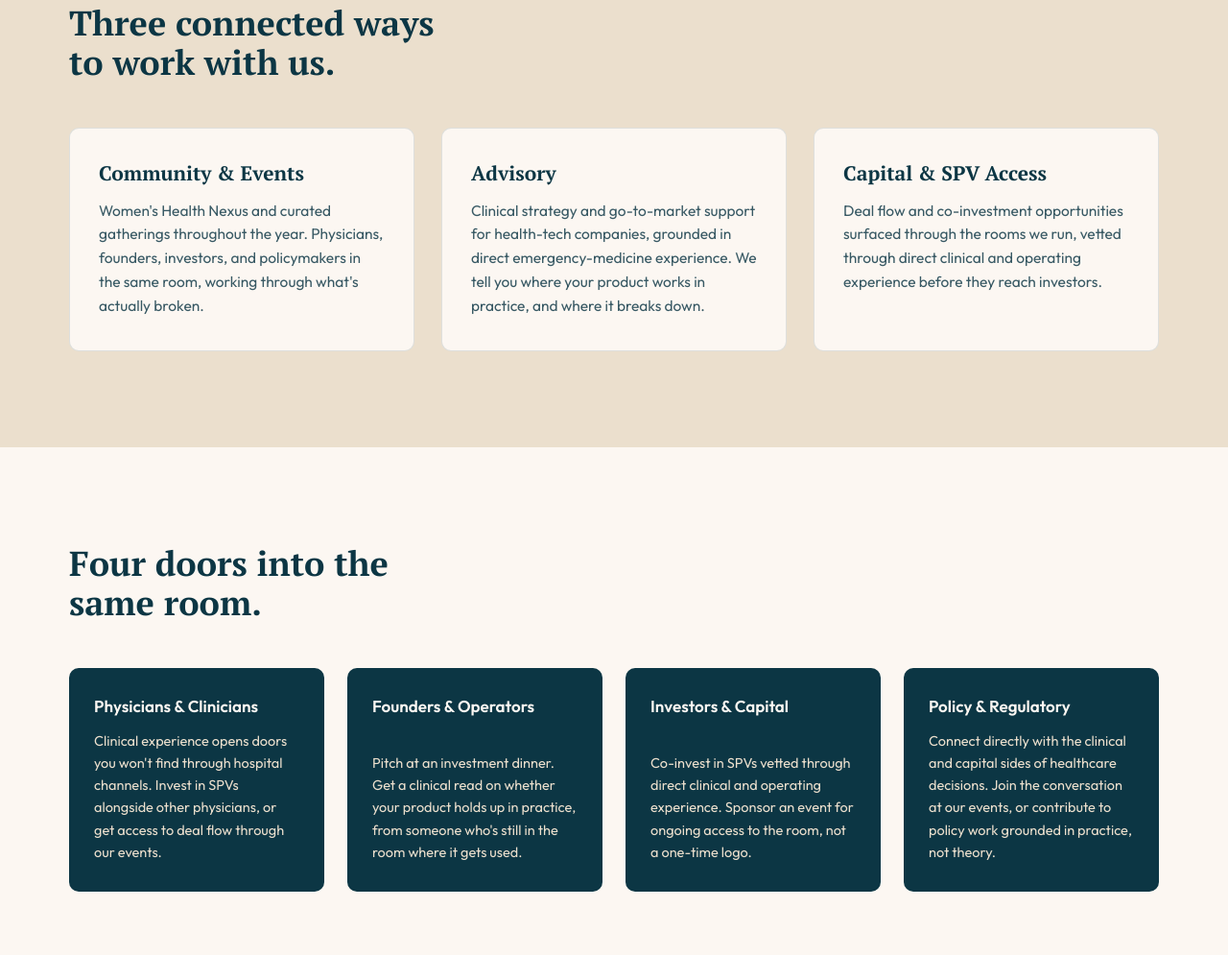
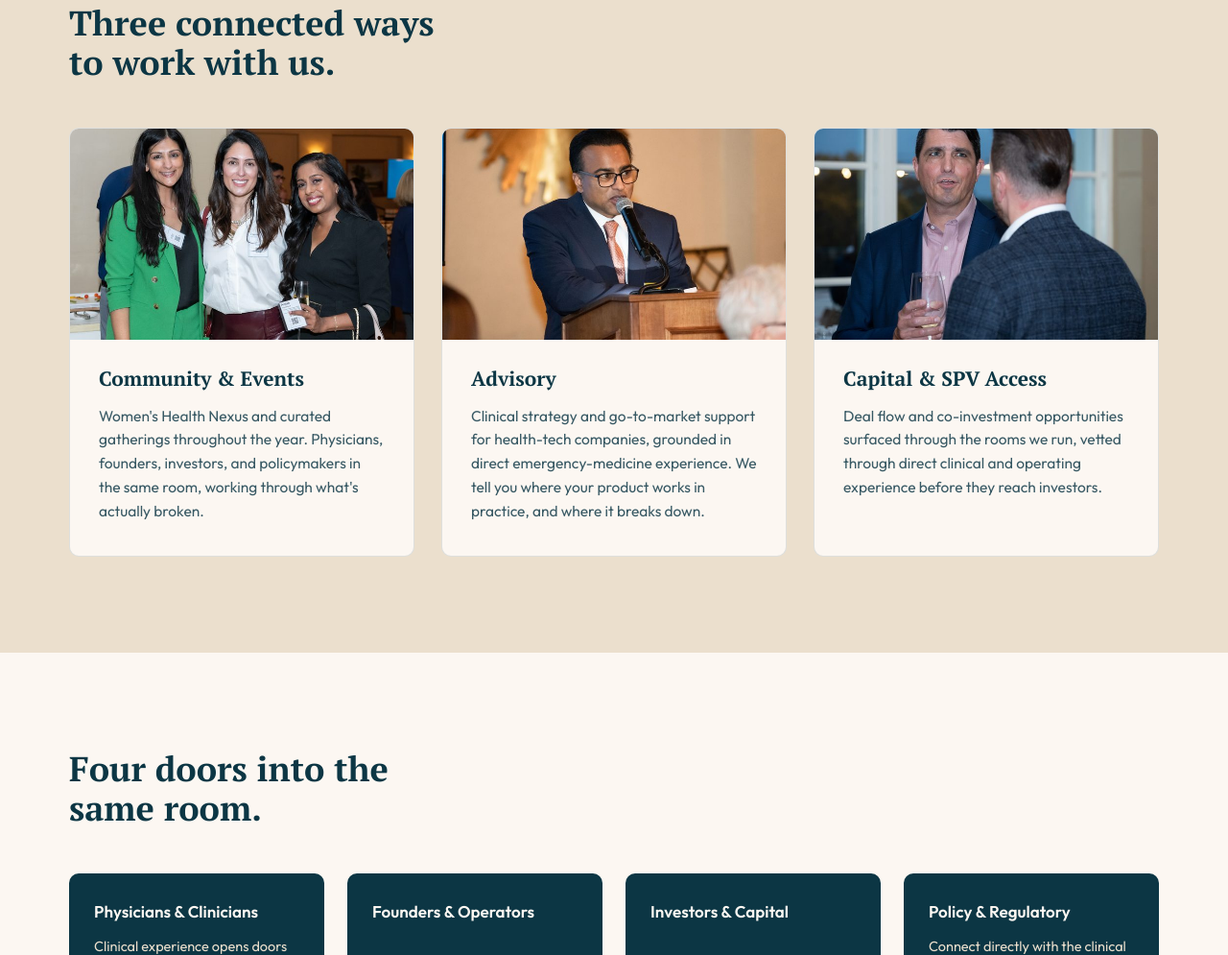
Before and after one commit to oliviabaine24/HealthNexusPartners, a plain HTML site: page index.html in a window 1280 px wide. Shown: the part 887-1882 px from the top of the page at 96% size. Drawn offline with Linux system fonts and the light colour scheme.

Commit message:
Add files via upload

```diff
--- a/index.html
+++ b/index.html
@@ -90,7 +90,8 @@
   }
 
   /* ===== Hero ===== */
-  .hero{background:var(--navy); color:var(--cream-light); padding:110px 0 90px;}
+  .hero{background:linear-gradient(100deg, rgba(12,54,68,.96) 0%, rgba(12,54,68,.9) 38%, rgba(12,54,68,.58) 100%), url('assets/images/hero-room.jpg') center/cover no-repeat; color:var(--cream-light); padding:110px 0 90px;}
+  @media (max-width:760px){ .hero{background:linear-gradient(180deg, rgba(12,54,68,.94) 0%, rgba(12,54,68,.94) 60%, rgba(12,54,68,.8) 100%), url('assets/images/hero-room.jpg') center/cover no-repeat;} }
   .hero h1{font-size:clamp(34px,5vw,56px); font-weight:700; max-width:16ch; margin-bottom:26px;}
   .hero p.lead{font-size:19px; color:var(--cream); max-width:56ch; line-height:1.65; margin-bottom:40px;}
   .hero .cta-row{display:flex; gap:16px; flex-wrap:wrap;}
@@ -98,7 +99,9 @@
   /* ===== What HNP Does ===== */
   .pillars{display:grid; grid-template-columns:repeat(3,1fr); gap:28px; margin-top:48px;}
   @media (max-width:860px){ .pillars{grid-template-columns:1fr;} }
-  .pillar{background:var(--cream-light); border:1px solid var(--line); border-radius:var(--radius); padding:34px 30px;}
+  .pillar{background:var(--cream-light); border:1px solid var(--line); border-radius:var(--radius); overflow:hidden;}
+  .pillar .pillar-img{height:220px; background-size:cover; background-position:center;}
+  .pillar .pillar-body{padding:28px 30px 34px;}
   .pillar h3{font-size:21px; margin-bottom:14px; color:var(--navy);}
   .pillar p{font-size:15.5px; color:rgba(12,54,68,.82);}
   h2.section-title{font-size:clamp(26px,3.4vw,36px); color:var(--navy); max-width:20ch;}
@@ -237,16 +240,25 @@
     <h2 class="section-title">Three connected ways to work with us.</h2>
     <div class="pillars">
       <div class="pillar">
+        <div class="pillar-img" style="background-image:url('assets/images/pillar-community.jpg');"></div>
+        <div class="pillar-body">
           <h3>Community &amp; Events</h3>
           <p>Women's Health Nexus and curated gatherings throughout the year. Physicians, founders, investors, and policymakers in the same room, working through what's actually broken.</p>
         </div>
+      </div>
       <div class="pillar">
+        <div class="pillar-img" style="background-image:url('assets/images/pillar-advisory.jpg');"></div>
+        <div class="pillar-body">
           <h3>Advisory</h3>
           <p>Clinical strategy and go-to-market support for health-tech companies, grounded in direct emergency-medicine experience. We tell you where your product works in practice, and where it breaks down.</p>
         </div>
+      </div>
       <div class="pillar">
+        <div class="pillar-img" style="background-image:url('assets/images/pillar-capital.jpg');"></div>
+        <div class="pillar-body">
           <h3>Capital &amp; SPV Access</h3>
           <p>Deal flow and co-investment opportunities surfaced through the rooms we run, vetted through direct clinical and operating experience before they reach investors.</p>
+        </div>
       </div>
     </div>
   </div>
```
Also changed, not shown: assets/images/hero-room.jpg (added), assets/images/pillar-advisory.jpg (added), assets/images/pillar-capital.jpg (added), assets/images/pillar-community.jpg (added). Lines whose indentation alone changed are shown as unchanged.
